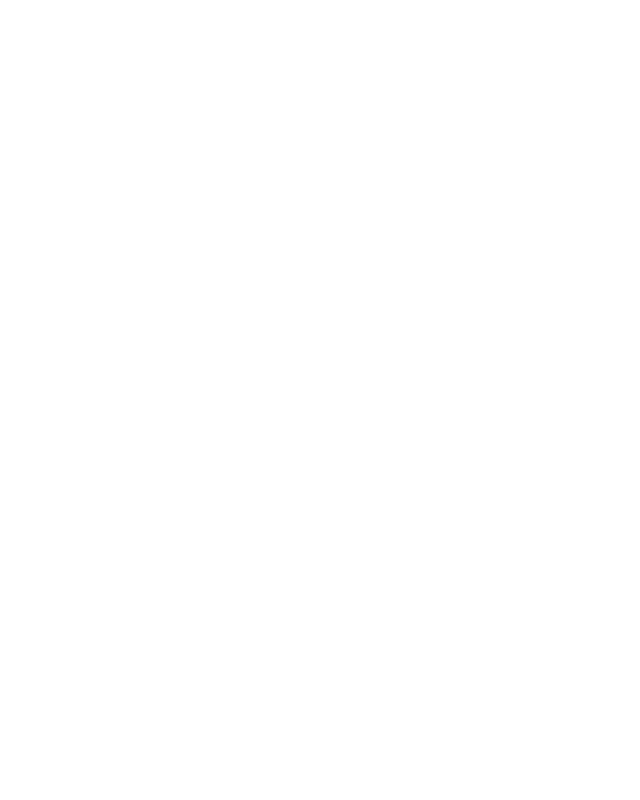
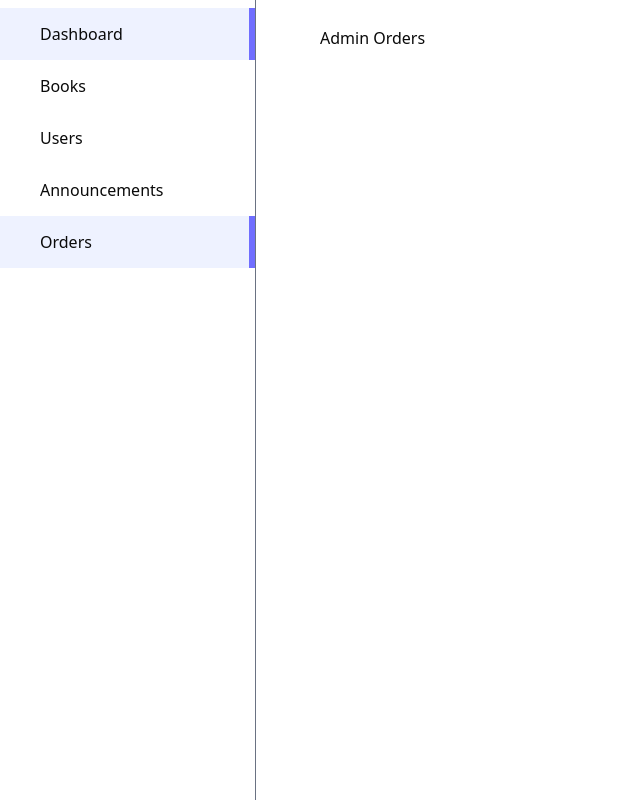
Before and after one commit to abinashchhetri/DoubleATripleS-client, a React (Vite) app: page /admin/orders in a window 1280 px wide. Before the commit this address had no page. Shown: the whole page, without its empty margins (0-640 px from the left). Built offline with nearby package versions, Linux system fonts and the light colour scheme.

Commit message:
my orders from admin

```diff
--- a/src/Routes/index.jsx
+++ b/src/Routes/index.jsx
@@ -23,6 +23,7 @@
         <Route path="books" element={<h1>Admin Books</h1>} />
         <Route path="users" element={<h1>Admin Users</h1>} />
         <Route path="announcements" element={<h1>Admin Announcements</h1>} />
+        <Route path="orders" element={<h1>Admin Orders</h1>} />
       </Route>
     </Routes>
   );
```
